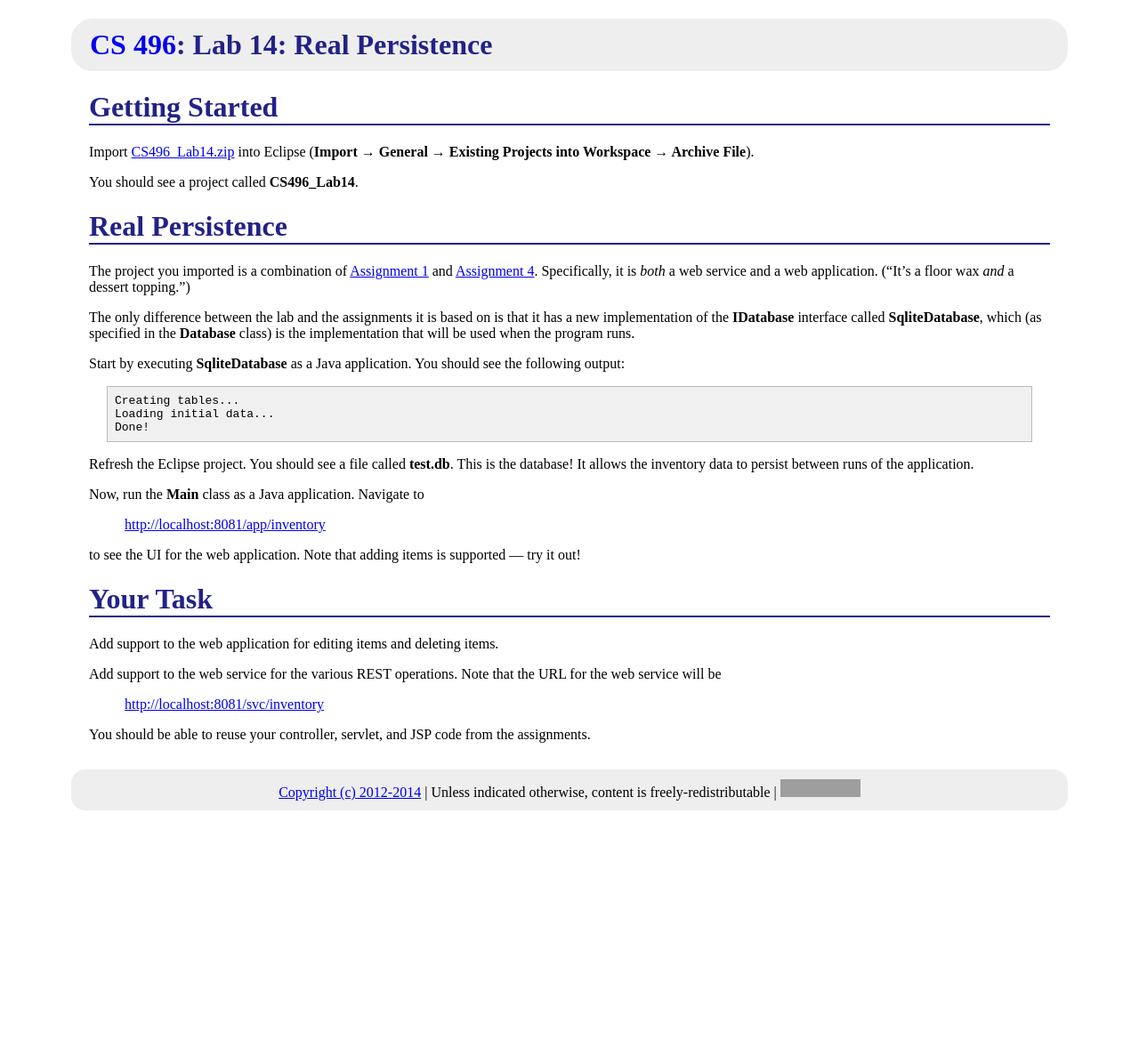
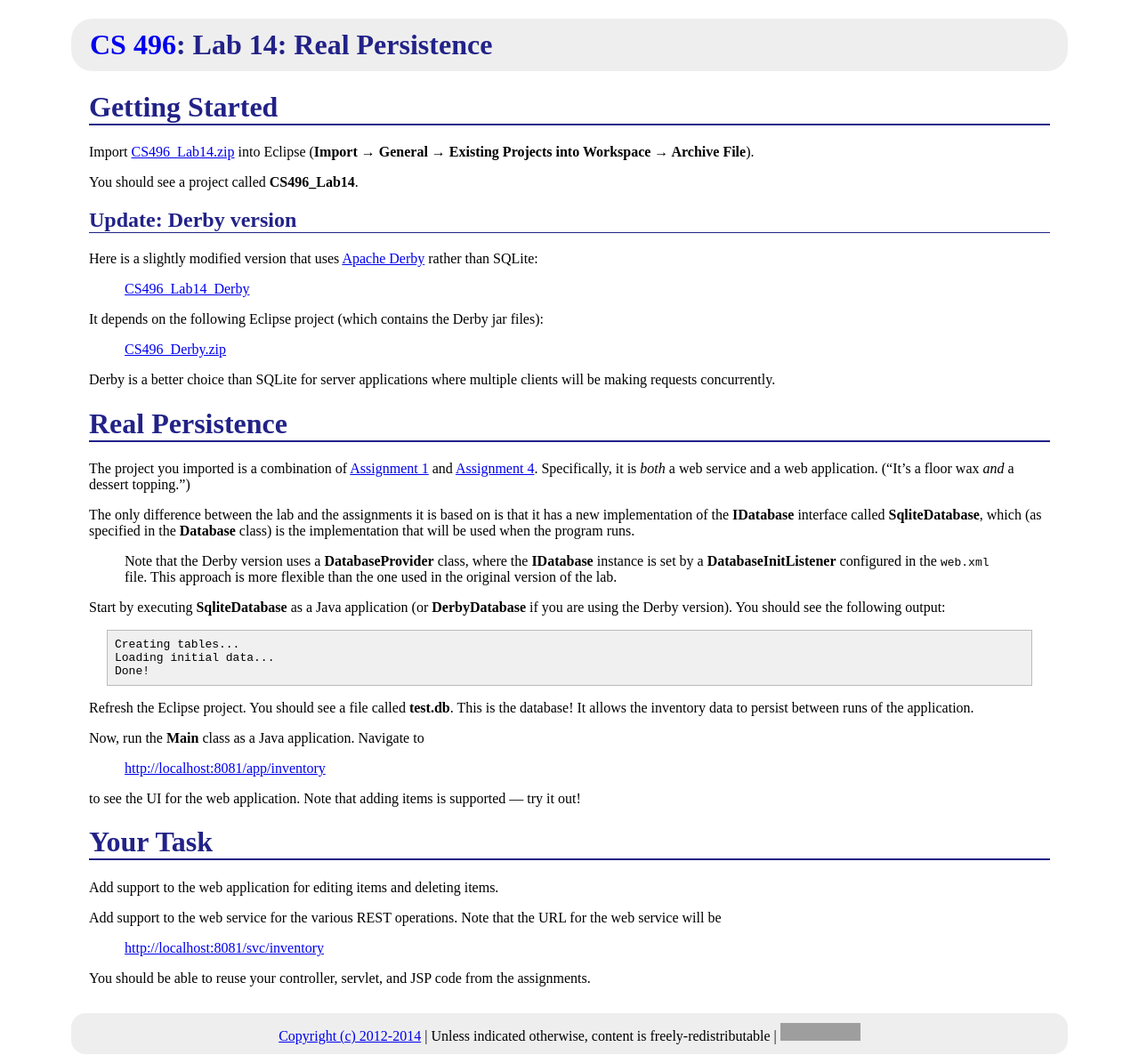
Before and after one commit to ycpcs/cs496-spring2014, a Jekyll site: the page built from labs/lab14.md, in a window 1280 px wide. Shown: the whole page at 89% size. Built offline with Jekyll 4.4.1, drawn with Linux system fonts in a browser that asks for light colours; Markdown is read by kramdown in place of the engine named in the settings; before the commit the page ends 921 px from its top, so only the background shows below that; grey boxes are pictures that could not be loaded.

```diff
--- a/labs/lab14.md
+++ b/labs/lab14.md
@@ -3,21 +3,33 @@ layout: default
 title: "Lab 14: Real Persistence"
 ---
 
-Getting Started
-===============
+# Getting Started
 
 Import [CS496\_Lab14.zip](CS496_Lab14.zip) into Eclipse (**Import &rarr; General &rarr; Existing Projects into Workspace &rarr; Archive File**).
 
 You should see a project called **CS496\_Lab14**.
 
-Real Persistence
-================
+## Update: Derby version
+
+Here is a slightly modified version that uses [Apache Derby](http://db.apache.org/derby/) rather than SQLite:
+
+> [CS496\_Lab14\_Derby](CS496_Lab14_Derby.zip)
+
+It depends on the following Eclipse project (which contains the Derby jar files):
+
+> [CS496\_Derby.zip](CS496_Derby.zip)
+
+Derby is a better choice than SQLite for server applications where multiple clients will be making requests concurrently.
+
+# Real Persistence
 
 The project you imported is a combination of [Assignment 1](../assign/assign01.html) and [Assignment 4](assign/assign04.html).  Specifically, it is *both* a web service and a web application.  ("It's a floor wax *and* a dessert topping.")
 
 The only difference between the lab and the assignments it is based on is that it has a new implementation of the **IDatabase** interface called **SqliteDatabase**, which (as specified in the **Database** class) is the implementation that will be used when the program runs.
 
-Start by executing **SqliteDatabase** as a Java application.  You should see the following output:
+> Note that the Derby version uses a **DatabaseProvider** class, where the **IDatabase** instance is set by a **DatabaseInitListener** configured in the `web.xml` file.  This approach is more flexible than the one used in the original version of the lab.
+
+Start by executing **SqliteDatabase** as a Java application (or **DerbyDatabase** if you are using the Derby version).  You should see the following output:
 
 	Creating tables...
 	Loading initial data...
@@ -31,8 +43,7 @@ Now, run the **Main** class as a Java application.  Navigate to
 
 to see the UI for the web application.  Note that adding items is supported &mdash; try it out!
 
-Your Task
-=========
+# Your Task
 
 Add support to the web application for editing items and deleting items.
 
```
Also changed, not shown: index.md (+1 -0 lines), 2 other files.
